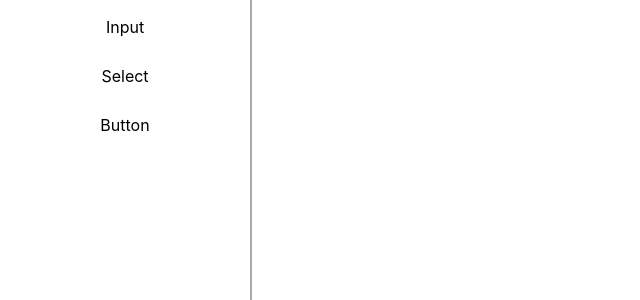
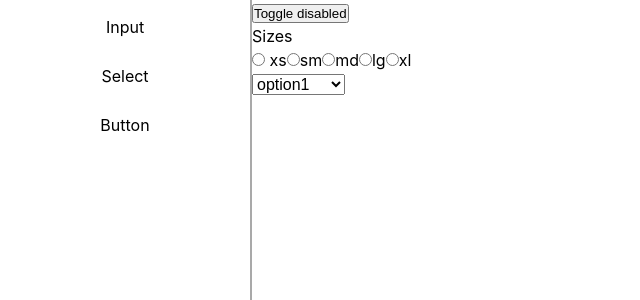
Before and after one commit to BastienVitour/react-v2, a React (Vite) app: page /select in a window 1280 px wide. Before the commit this address had no page. Shown: the top 300 px of the page, without its empty margins (0-640 px from the left). Built offline with nearby package versions, Linux system fonts and the light colour scheme.

Commit message:
passed test

```diff
--- a/src/App.tsx
+++ b/src/App.tsx
@@ -3,6 +3,7 @@ import "./App.css";
 import Navigation from "./components/Navigation/Navigation";
 import InputPage from "./pages/InputPage";
 import ButtonPage from "./pages/ButtonPage";
+import SelectPage from "./pages/SelectPage";
 
 function App() {
   return (
@@ -13,6 +14,7 @@ function App() {
           <Routes>
             <Route path="/input" element={<InputPage />} />
             <Route path="/button" element={<ButtonPage />} />
+            <Route path="/select" element={<SelectPage />} />
           </Routes>
         </main>
       </div>
--- /dev/null
+++ b/src/components/Select/Select.scss
@@ -0,0 +1,39 @@
+.select {
+    border-radius: 5px;
+    background-color: white;
+}
+
+.select-xs {
+    font-size: x-small;
+}
+
+.select-sm {
+    font-size: small;
+}
+
+.select-md {
+    font-size: medium;
+}
+
+.select-lg {
+    font-size: large;
+}
+
+.select-xl {
+    font-size: x-large;
+}
+
+.select-component::part(button) {
+    color: white;
+    background-color: rgb(130, 184, 255);
+    padding: 5px;
+    border-radius: 5px;
+  }
+
+  .select-component::part(listbox) {
+    padding: 10px;
+    background-color: rgb(130, 184, 255);
+    margin-top: 5px;
+    border: 1px solid rgb(0, 0, 0);
+    border-radius: 5px;
+  }
--- a/src/components/Select/Select.tsx
+++ b/src/components/Select/Select.tsx
@@ -1,13 +1,12 @@
-import "./Select.css";
+import "./Select.scss";
 import SelectProps from "./SelectProps";
 
 export default function Select({ ...props }: SelectProps) {
   return (
     <select
-      className={`select select-${props.size ? props.size : "md"}`}
+      className={`select-component select-${props.size ? props.size : "md"}`}
       name={props.name ? props.name : undefined}
       id={props.id ? props.id : undefined}
-      size={props.size ? props.size : undefined}
       autoComplete={props.autoComplete ? props.autoComplete : undefined}
       form={props.form ? props.form : undefined}
       disabled={props.disabled ? props.disabled : false}
--- a/src/components/Select/SelectProps.tsx
+++ b/src/components/Select/SelectProps.tsx
@@ -4,7 +4,7 @@ export default interface SelectProps {
   children?: ReactNode;
   name?: string;
   id?: string;
-  size?: "xs" | "sm" | "md" | "lg" | "xl";
+  size?: "xs" | "sm" | "md" | "lg" | "xl" | undefined;
   disabled?: boolean;
   required?: boolean;
   autoComplete?: string;
--- a/src/pages/SelectPage.tsx
+++ b/src/pages/SelectPage.tsx
@@ -1,9 +1,37 @@
+import { useState } from "react";
 import Select from "../components/Select/Select";
 
 export default function SelectPage() {
+  const [isDisabled, setIsDisabled] = useState(false);
+  const [size, setSize] = useState<string | undefined>(undefined);
+
   return (
     <>
-      <Select name="testname" size="lg">
+      <div>
+        <button onClick={() => setIsDisabled(!isDisabled)}>
+          Toggle disabled
+        </button>
+
+        <div>
+          <p>Sizes</p>
+          <input
+            name="radioSize"
+            type="radio"
+            onClick={() => setSize("xs")}
+          />{" "}
+          <label>xs</label>
+          <input name="radioSize" type="radio" onClick={() => setSize("sm")} />
+          <label>sm</label>
+          <input name="radioSize" type="radio" onClick={() => setSize("md")} />
+          <label>md</label>
+          <input name="radioSize" type="radio" onClick={() => setSize("lg")} />
+          <label>lg</label>
+          <input name="radioSize" type="radio" onClick={() => setSize("xl")} />
+          <label>xl</label>
+        </div>
+      </div>
+
+      <Select name="testname" size={size} disabled={isDisabled}>
         <optgroup label="Please choose an option.">
           <option>option1</option>
           <option>option2</option>
```
Also changed, not shown: src/components/Select/Select.css (deleted, +0 -43 lines), 1 other file (tests, documents, lock files or other folders).
